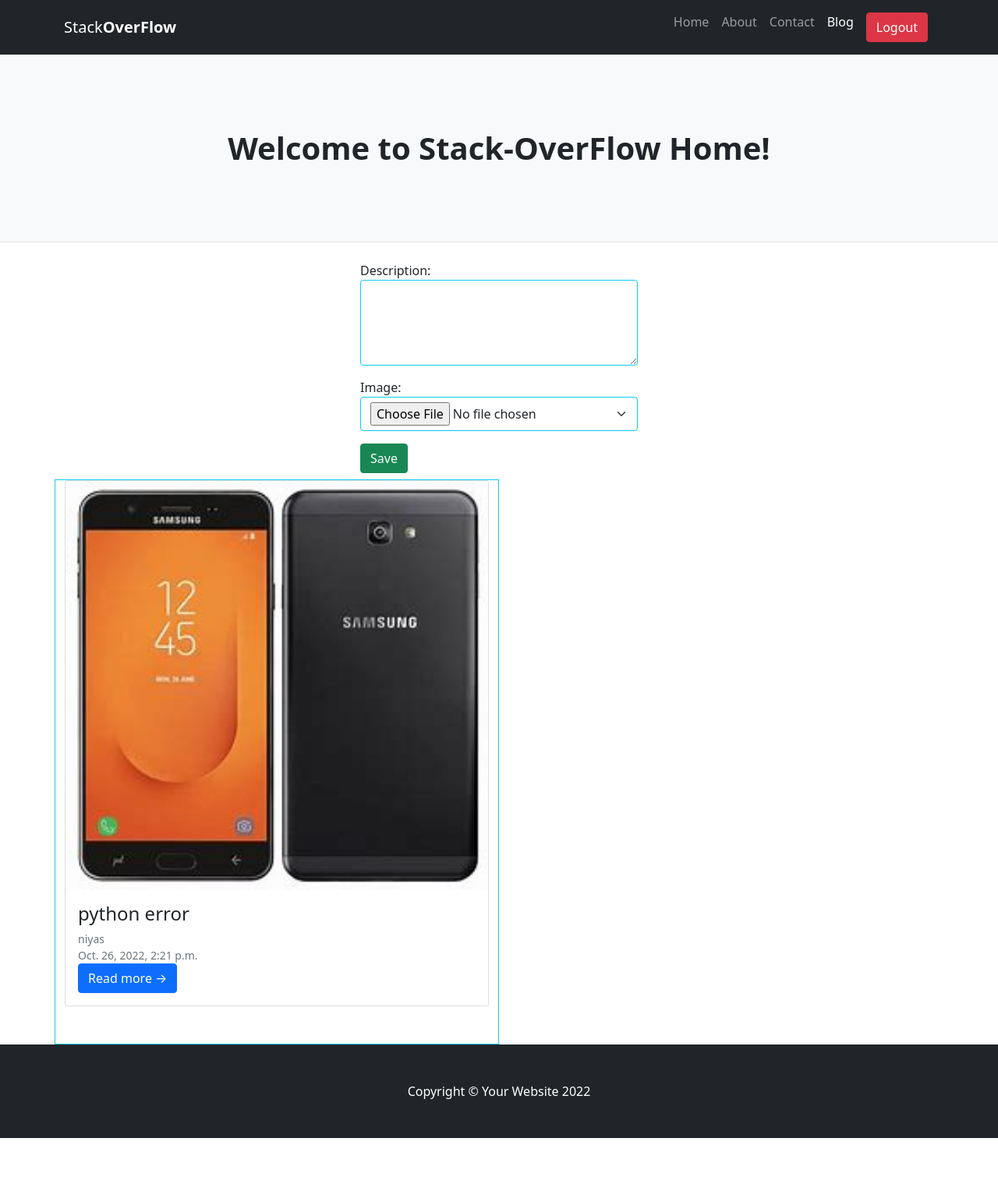
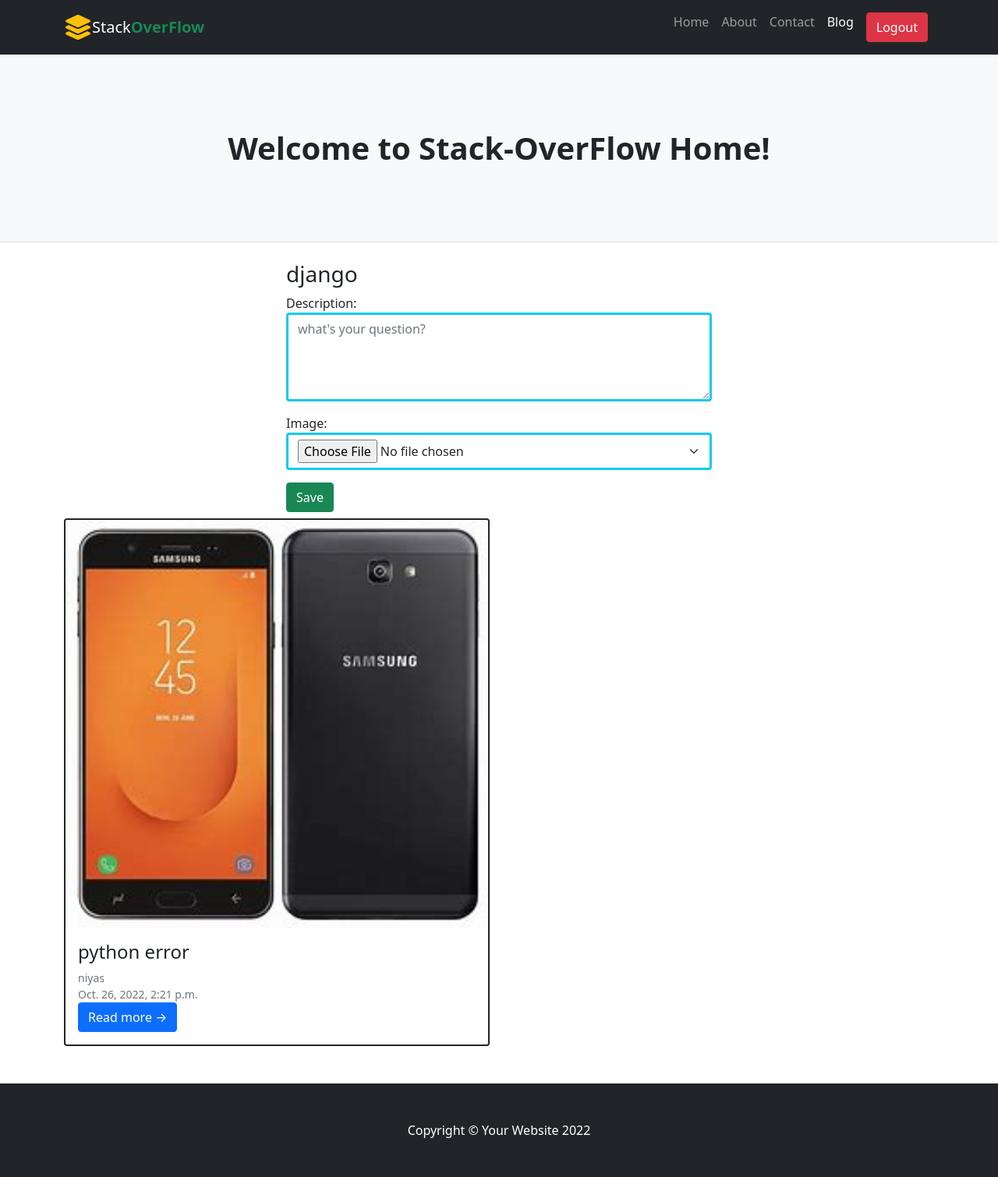
Before and after one commit to niyas547/stack-over-flow-project, a Django app: page /index in a window 1280 px wide. Shown: the whole page at 78% size. Before the commit the page ends 1460 px from the top, so only its background shows below. Run offline with Django 4.2, Linux system fonts and the light colour scheme; a user stored in the database is signed in; data comes from the database, SQL or seed files in the repository; both versions use the stored data as it was after the commit; some libraries are stand-ins or nearby versions.

Commit message:
question listed and answer added

```diff
--- a/questions/forms.py
+++ b/questions/forms.py
@@ -28,7 +28,7 @@
             "image",
         ]
         widgets={
-            "description":forms.Textarea(attrs={"class":"form-control border border-info","rows":4}),
-            "image":forms.FileInput(attrs={"class":"form-select border border-info"})
+            "description":forms.Textarea(attrs={"class":"form-control border border-info border border-3","rows":4,"placeholder":"what's your question?"}),
+            "image":forms.FileInput(attrs={"class":"form-select border border-info border border-3"})
 
         }
--- a/questions/templates/base.html
+++ b/questions/templates/base.html
@@ -11,16 +11,17 @@
         <link rel="icon" type="image/x-icon" href="{%static 'assets/favicon.ico'%}" />
         <!-- Core theme CSS (includes Bootstrap)-->
         <link href="{%static 'css/styles.css'%}" rel="stylesheet" />
+        <link rel="stylesheet" href="https://cdnjs.cloudflare.com/ajax/libs/font-awesome/6.2.0/css/all.min.css" integrity="sha512-xh6O/CkQoPOWDdYTDqeRdPCVd1SpvCA9XXcUnZS2FmJNp1coAFzvtCN9BmamE+4aHK8yyUHUSCcJHgXloTyT2A==" crossorigin="anonymous" referrerpolicy="no-referrer" />
     </head>
     <body>
         <!-- Responsive navbar-->
         <nav class="navbar navbar-expand-lg navbar-dark bg-dark">
             <div class="container">
-                <a class="navbar-brand" href="#!">Stack<span><b>OverFlow</b></span></a>
+                <i class="fa-sharp fa-solid fa-layer-group fa-2x text-warning"></i><a class="navbar-brand" href="#!">Stack<b class="text-success">OverFlow</b></a>
                 <button class="navbar-toggler" type="button" data-bs-toggle="collapse" data-bs-target="#navbarSupportedContent" aria-controls="navbarSupportedContent" aria-expanded="false" aria-label="Toggle navigation"><span class="navbar-toggler-icon"></span></button>
                 <div class="collapse navbar-collapse" id="navbarSupportedContent">
                     <ul class="navbar-nav ms-auto mb-2 mb-lg-0">
-                        <li class="nav-item"><a class="nav-link" href="#">Home</a></li>
+                        <li class="nav-item"><a class="nav-link" href="{%url 'index'%}">Home</a></li>
                         <li class="nav-item"><a class="nav-link" href="#!">About</a></li>
                         <li class="nav-item"><a class="nav-link" href="#!">Contact</a></li>
                         <li class="nav-item"><a class="nav-link active" aria-current="page" href="#">Blog</a></li>
@@ -32,6 +33,32 @@
         <!-- Page header with logo and tagline-->
         <header class="py-5 bg-light border-bottom mb-4">
             <div class="container">
+                <!-- for messages -->
+                <div class="row">
+                    <div class="col-4"></div>
+                    <div class="col-4">
+                        {%if messages%}
+                    {%for msg in messages%}
+                    {% if msg.level == DEFAULT_MESSAGE_LEVELS.ERROR %}
+                <div class="alert alert-danger alert-dismissible fade show" role="alert">
+                    <strong>{{msg}}</strong>
+                    <button type="button" class="btn-close" data-bs-dismiss="alert" aria-label="Close"></button>
+                  </div>
+
+                {% endif %}
+                {% if msg.level == DEFAULT_MESSAGE_LEVELS.SUCCESS %}
+                <div class="alert alert-success alert-dismissible fade show" role="alert">
+                    <strong>{{msg}}</strong>
+                    <button type="button" class="btn-close" data-bs-dismiss="alert" aria-label="Close"></button>
+                  </div>
+
+                {% endif %}
+                    {%endfor%}
+                {%endif%}
+                    </div>
+                    <div class="col-4"></div>
+                </div>
+                <!-- end messages -->
                 <div class="text-center my-5">
                     <h1 class="fw-bolder">Welcome to Stack-OverFlow Home!</h1>
                     <!-- <p class="lead mb-0">A Bootstrap 5 starter layout for your next blog homepage</p> -->
--- a/questions/templates/home.html
+++ b/questions/templates/home.html
@@ -3,22 +3,23 @@
 
 <div class="container">
     <div class="row">
-        <div class="col-4"></div>
-        <div class="col-4">
+        <div class="col-3"></div>
+        <div class="col-6">
+            <h3>{{request.user}}</h3>
             <form action="" method="post" enctype="multipart/form-data">
                 {%csrf_token%}
                 {{form.as_p}}
                 <input type="submit" name="" id="" value="Save" class="btn btn-success mb-2">
             </form>
         </div>
-        <div class="col-4"></div>
+        <div class="col-3"></div>
     </div>
     <div class="row">
         {%for q in questions%}
 
-        <div class="col-lg-6 border border-info">
+        <div class="col-lg-6">
             <!-- Blog post-->
-            <div class="card mb-4">
+            <div class="card mb-4 border border-dark border border-2">
                 {%if q.image%}
                     <a href="#!"><img class="card-img-top" src="{{q.image.url}}" alt="..." /></a>
 
@@ -28,7 +29,7 @@
                     <div class="small text-muted">{{q.user}}</div>
                     <div class="small text-muted">{{q.asked_date}}</div>
                     <!-- <p class="card-text">Lorem ipsum dolor sit amet, consectetur adipisicing elit. Reiciendis aliquid atque, nulla.</p> -->
-                    <a class="btn btn-primary" href="#!">Read more →</a>
+                    <a class="btn btn-primary" href="{%url 'question-details' q.id%}">Read more →</a>
                     </div>
                 </div>
             </div>
--- a/questions/views.py
+++ b/questions/views.py
@@ -1,16 +1,24 @@
 
-from urllib import request
+
+
 from django.shortcuts import render,redirect
-from django.views.generic import TemplateView
-from questions.models import Questions
 from questions.forms import RegistrationForm,LoginForm,QuestionForm
-from django.views.generic import CreateView,View,FormView,ListView
-from questions.models import MyUser
+from django.views.generic import TemplateView,CreateView,View,FormView,ListView,DetailView
+from questions.models import Answers, MyUser
 from django.urls import reverse_lazy
 from django.contrib.auth import authenticate,login,logout
-from questions.models import MyUser
+from questions.models import MyUser,Questions
+from django.contrib import messages
+from django.utils.decorators import method_decorator
 # Create your views here.
-
+def signin_required(fn):
+    def wrapper(request,*args,**kwargs):
+        if not request.user.is_authenticated:
+            messages.error(request,"you must login")
+            return redirect("login")
+        else:
+            return fn(request,*args,**kwargs)
+    return wrapper
 
 class SignupView(CreateView):
     model=MyUser
@@ -32,14 +40,17 @@
             user=authenticate(request,username=uname,password=pwd)
             if user:
                 login(request,user)
+                messages.success(request,"Login Completed")
                 return redirect("index")
             else:
+                messages.error(request,"Invalid Credentials")
                 return render(request,"login.html",{"form":form})
-
+@signin_required
 def signout_view(request,*args,**kwargs):
     logout(request)
     return redirect("login")
 
+@method_decorator(signin_required,name="dispatch")
 class IndexView(CreateView,ListView):
     model=Questions
     form_class=QuestionForm
@@ -52,3 +63,16 @@
         return super().form_valid(form)
     def get_queryset(self):
         return Questions.objects.all().exclude(user=self.request.user)
+
+class QuestionDetailView(DetailView):
+    model=Questions
+    template_name="question-detail.html"
+    pk_url_kwarg="id"
+    context_object_name="question"
+
+def add_answer(request,*args,**kwargs):
+    qid=kwargs.get("id")
+    question=Questions.objects.get(id=qid)
+    answer=request.POST.get("answer")
+    Answers.objects.create(user=request.user,answer=answer,question=question)
+    return redirect("index")
--- a/stackover_flow/urls.py
+++ b/stackover_flow/urls.py
@@ -24,6 +24,8 @@
     path("index",views.IndexView.as_view(),name="index"),
     path("signup",views.SignupView.as_view(),name="register"),
     path("",views.SigninView.as_view(),name="login"),
-    path("signout",views.signout_view,name="logout")
+    path("signout",views.signout_view,name="logout"),
+    path("questions/<int:id>",views.QuestionDetailView.as_view(),name="question-details"),
+    path("questions/<int:id>/answer",views.add_answer,name="add-answer")
 
 ]+ static(settings.MEDIA_URL, document_root=settings.MEDIA_ROOT)
```
Also changed, not shown: questions/templates/login.html (+27 -1 lines), questions/templates/question-detail.html (added, +34 -0 lines), db.sqlite3, profile-pics/526_Niyas_12.08.2022_4K35Kin.jpg (added).
